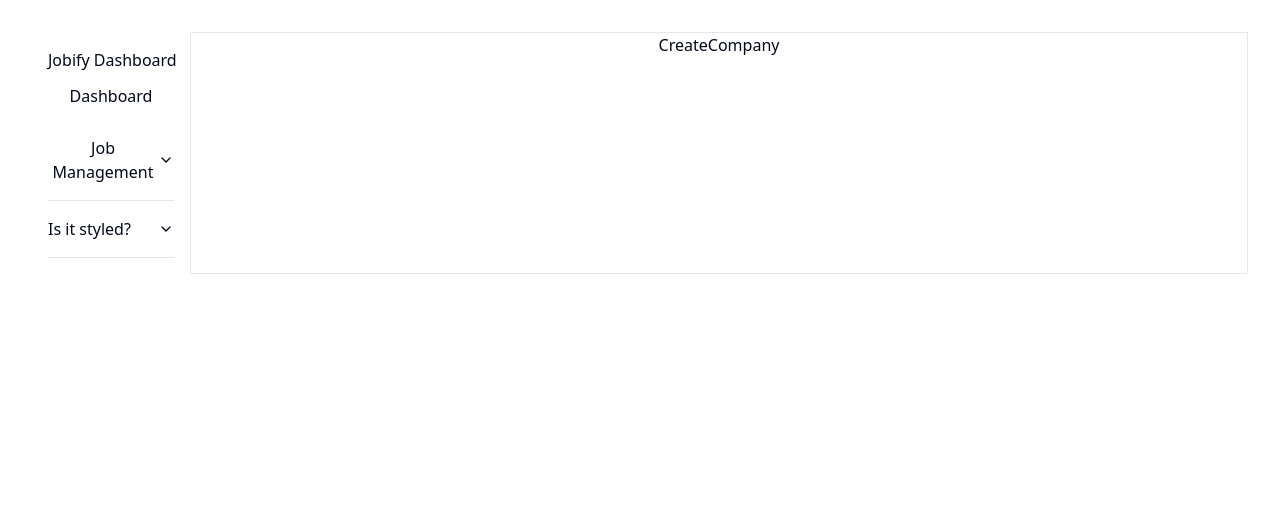
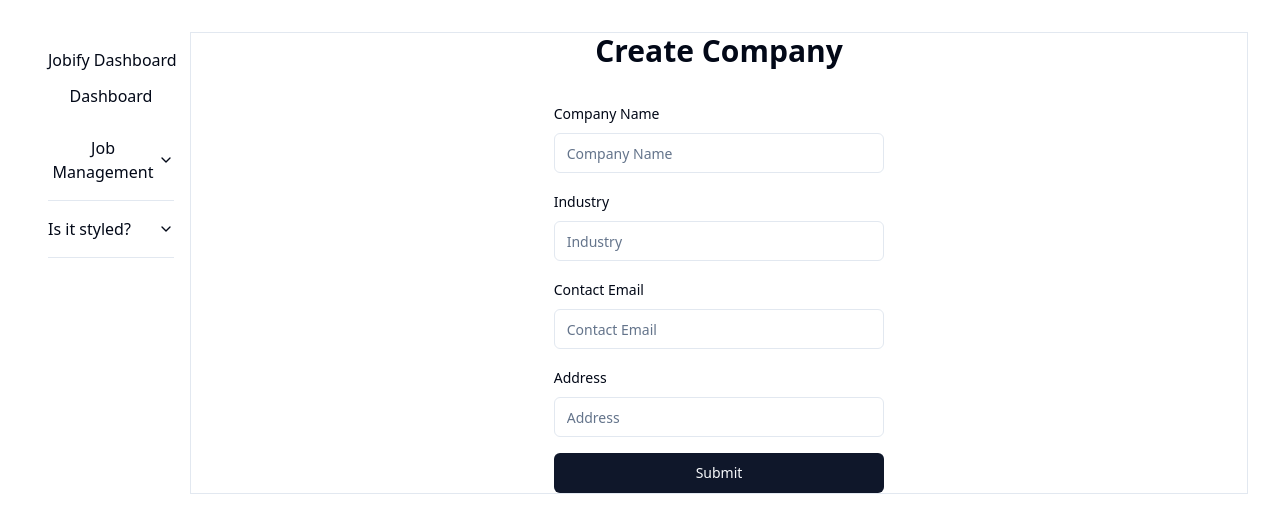
Before and after one commit to habib-N19/Jobify, a React (Vite) app: page /dashboard/company-management/add-company in a window 1280 px wide. Shown: the top 532 px of the page. Built offline with nearby package versions, Linux system fonts and the light colour scheme.

Commit message:
added create company

```diff
--- a/src/pages/dashboard/companies/CreateCompany.tsx
+++ b/src/pages/dashboard/companies/CreateCompany.tsx
@@ -1,7 +1,109 @@
+import { Button } from "@/components/ui/button";
+import { FormControl, FormField, FormItem, FormLabel, FormMessage } from "@/components/ui/form";
+import { Input } from "@/components/ui/input";
+import { useCreateCompanyMutation } from "@/redux/features/company-management/companiesApi";
+
+import { zodResolver } from "@hookform/resolvers/zod";
+import { useForm, FormProvider } from "react-hook-form";
+import { useNavigate } from "react-router-dom";
+import { toast } from "sonner";
+import { z } from "zod";
 
 
+const createCompanySchema = z.object({
+    name: z.string().min(1, "Name is required"),
+    industry: z.string().min(1, "Industry is required"),
+    contactEmail: z.string().email("Invalid email format").min(1, "Contact Email is required"),
+    address: z.string().min(1, "Address is required"),
+});
+
 export default function CreateCompany() {
+    const navigate = useNavigate();
+    const [createCompany] = useCreateCompanyMutation();
+
+    const createCompanyForm = useForm<z.infer<typeof createCompanySchema>>({
+        resolver: zodResolver(createCompanySchema),
+        defaultValues: {
+            name: "",
+            industry: "",
+            contactEmail: "",
+            address: "",
+        },
+    });
+
+    const onSubmit = async (values: z.infer<typeof createCompanySchema>) => {
+        const toastId = toast.loading("Creating company...");
+        try {
+            const response = await createCompany(values).unwrap();
+            console.log(response);
+            toast.success("Company created successfully", { id: toastId, duration: 3000 });
+            navigate("/dashboard/company-management");
+        } catch (error) {
+            toast.error("Error creating company", { id: toastId, duration: 3000 });
+        }
+        console.log(values);
+    };
+
     return (
-        <div>CreateCompany</div>
-    )
+        <div className="container mx-auto space-y-8 flex flex-col items-center justify-center">
+            <h1 className="text-xl font-semibold md:font-bold text-center md:text-2xl lg:text-3xl">Create Company</h1>
+            <FormProvider {...createCompanyForm}>
+                <form onSubmit={createCompanyForm.handleSubmit(onSubmit)} className="w-1/3 mx-auto flex flex-col text-start space-y-4">
+                    <FormField
+                        control={createCompanyForm.control}
+                        name="name"
+                        render={({ field }) => (
+                            <FormItem>
+                                <FormLabel>Company Name</FormLabel>
+                                <FormControl>
+                                    <Input type="text" placeholder="Company Name" {...field} />
+                                </FormControl>
+                                <FormMessage />
+                            </FormItem>
+                        )}
+                    />
+                    <FormField
+                        control={createCompanyForm.control}
+                        name="industry"
+                        render={({ field }) => (
+                            <FormItem>
+                                <FormLabel>Industry</FormLabel>
+                                <FormControl>
+                                    <Input type="text" placeholder="Industry" {...field} />
+                                </FormControl>
+                                <FormMessage />
+                            </FormItem>
+                        )}
+                    />
+                    <FormField
+                        control={createCompanyForm.control}
+                        name="contactEmail"
+                        render={({ field }) => (
+                            <FormItem>
+                                <FormLabel>Contact Email</FormLabel>
+                                <FormControl>
+                                    <Input type="email" placeholder="Contact Email" {...field} />
+                                </FormControl>
+                                <FormMessage />
+                            </FormItem>
+                        )}
+                    />
+                    <FormField
+                        control={createCompanyForm.control}
+                        name="address"
+                        render={({ field }) => (
+                            <FormItem>
+                                <FormLabel>Address</FormLabel>
+                                <FormControl>
+                                    <Input type="text" placeholder="Address" {...field} />
+                                </FormControl>
+                                <FormMessage />
+                            </FormItem>
+                        )}
+                    />
+                    <Button type="submit">Submit</Button>
+                </form>
+            </FormProvider>
+        </div>
+    );
 }
--- a/src/pages/dashboard/jobs/CreateJob.tsx
+++ b/src/pages/dashboard/jobs/CreateJob.tsx
@@ -44,7 +44,7 @@ export default function CreateJob() {
             const response = await createJob(newJob).unwrap();
             console.log(response);
             toast.success("Job created successfully", { id: toastId, duration: 3000 });
-            navigate("/jobs");
+            navigate("/dashboard/job-management");
         } catch (error) {
             toast.error("Error creating job", { id: toastId, duration: 3000 });
         }
--- a/src/redux/features/company-management/companiesApi.ts
+++ b/src/redux/features/company-management/companiesApi.ts
@@ -16,7 +16,7 @@ const companiesApi = baseApi.injectEndpoints({
 		}),
 		createCompany: builder.mutation({
 			query: (company) => ({
-				url: "/company-management",
+				url: "/company-management/create-company",
 				method: "POST",
 				body: company,
 			}),
```
